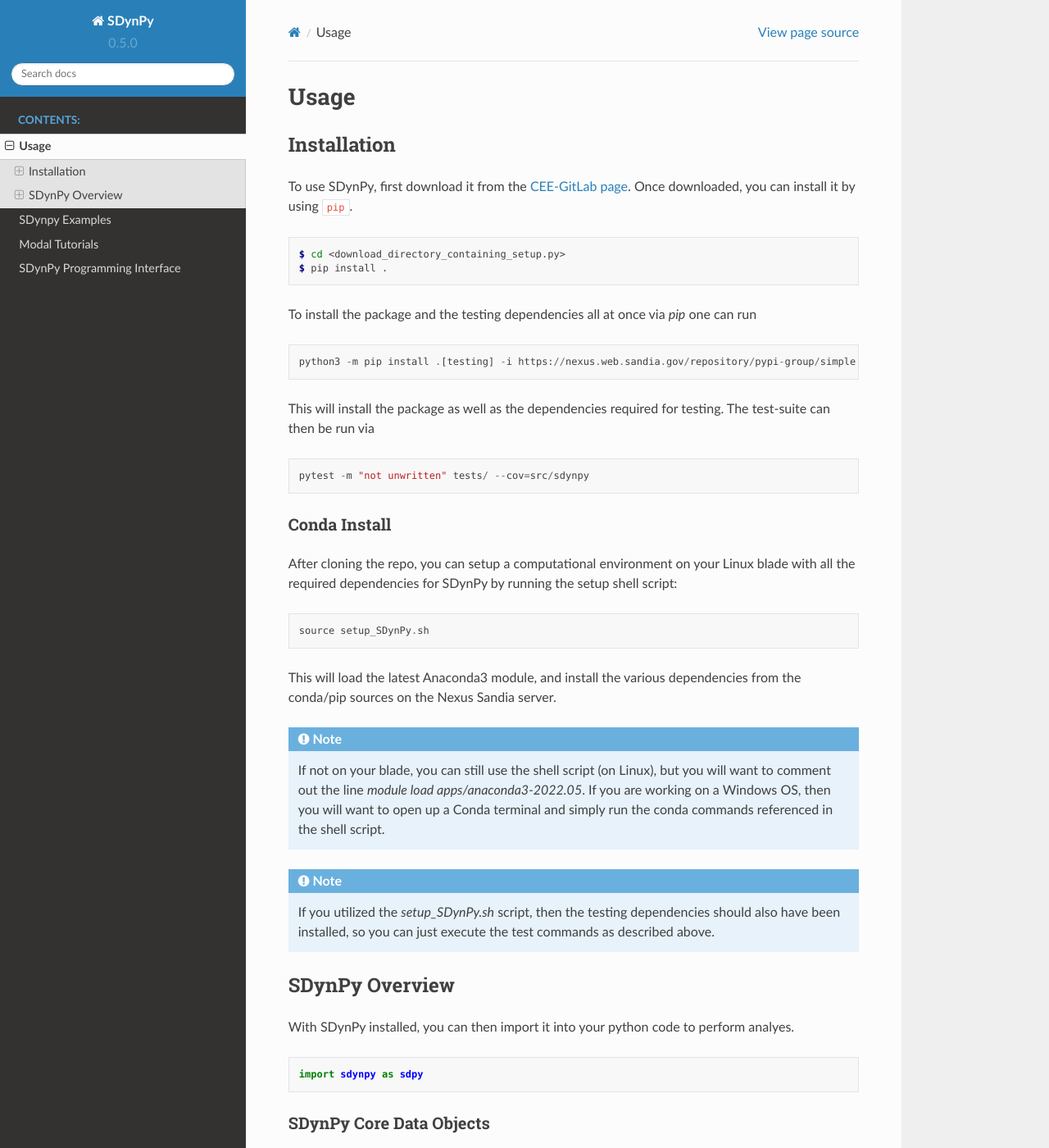
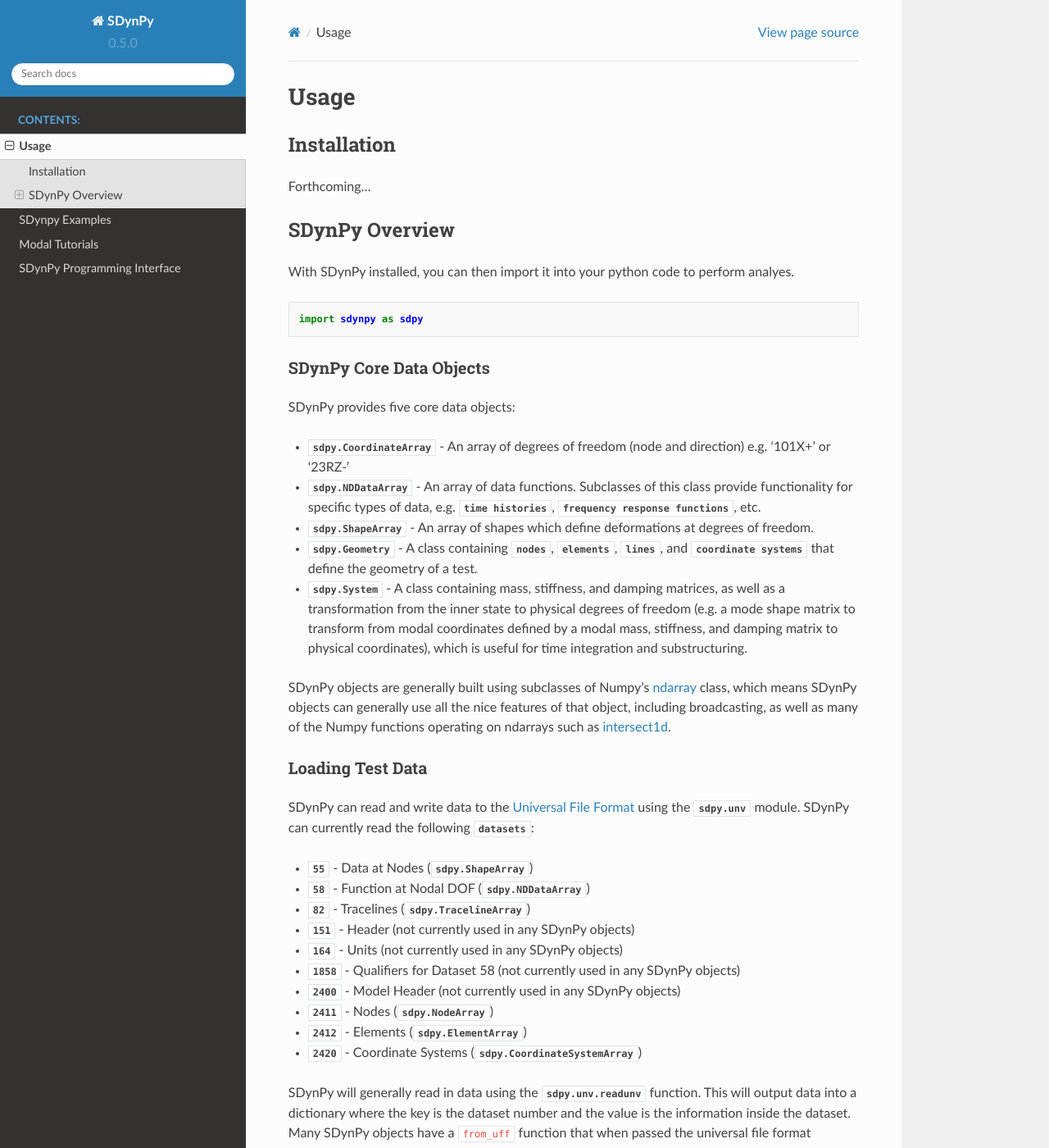
Before and after one commit to sandialabs/sdynpy, a Sphinx documentation site: the page built from docs/source/usage.rst, in a window 1280 px wide and 1400 px high. Shown: the whole window at 82% size. Built offline with Sphinx 7.4.7 and the Read the Docs theme 2.0.0, drawn with Linux system fonts in a browser that asks for light colours; pages that are not in the unit, such as notebooks, are missing from menus.

Commit message:
Remove Sandia-specific installation information.

```diff
--- a/docs/source/usage.rst
+++ b/docs/source/usage.rst
@@ -6,43 +6,7 @@ Usage
 Installation
 ------------
 
-To use SDynPy, first download it from the
-`CEE-GitLab page <https://cee-gitlab.sandia.gov/dprohe/structural-dynamics-python-libraries>`_.
-Once downloaded, you can install it by using :code:`pip`.
-
-.. code-block:: console
-
-   $ cd <download_directory_containing_setup.py>
-   $ pip install .
-
-
-To install the package and the testing dependencies all at once via `pip` one can run
-
-::
-
-    python3 -m pip install .[testing] -i https://nexus.web.sandia.gov/repository/pypi-group/simple
-
-This will install the package as well as the dependencies required for testing.  The test-suite can then be run via
-
-::
-
-    pytest -m "not unwritten" tests/ --cov=src/sdynpy
-
-Conda Install
-~~~~~~~~~~~~~
-
-After cloning the repo, you can setup a computational environment on your Linux blade with all the required dependencies for SDynPy by running the setup shell script::
-
-    source setup_SDynPy.sh
-
-This will load the latest Anaconda3 module, and install the various dependencies from the conda/pip sources on the Nexus Sandia server.
-
-.. note::
-    If not on your blade, you can still use the shell script (on Linux), but you will want to comment out the line `module load apps/anaconda3-2022.05`.  If you are working on a Windows OS, then you will want to open up a Conda terminal and simply run the conda commands referenced in the shell script.
-
-.. note::
-
-    If you utilized the `setup_SDynPy.sh` script, then the testing dependencies should also have been installed, so you can just execute the test commands as described above.
+Forthcoming...
 
 SDynPy Overview
 ---------------
```
